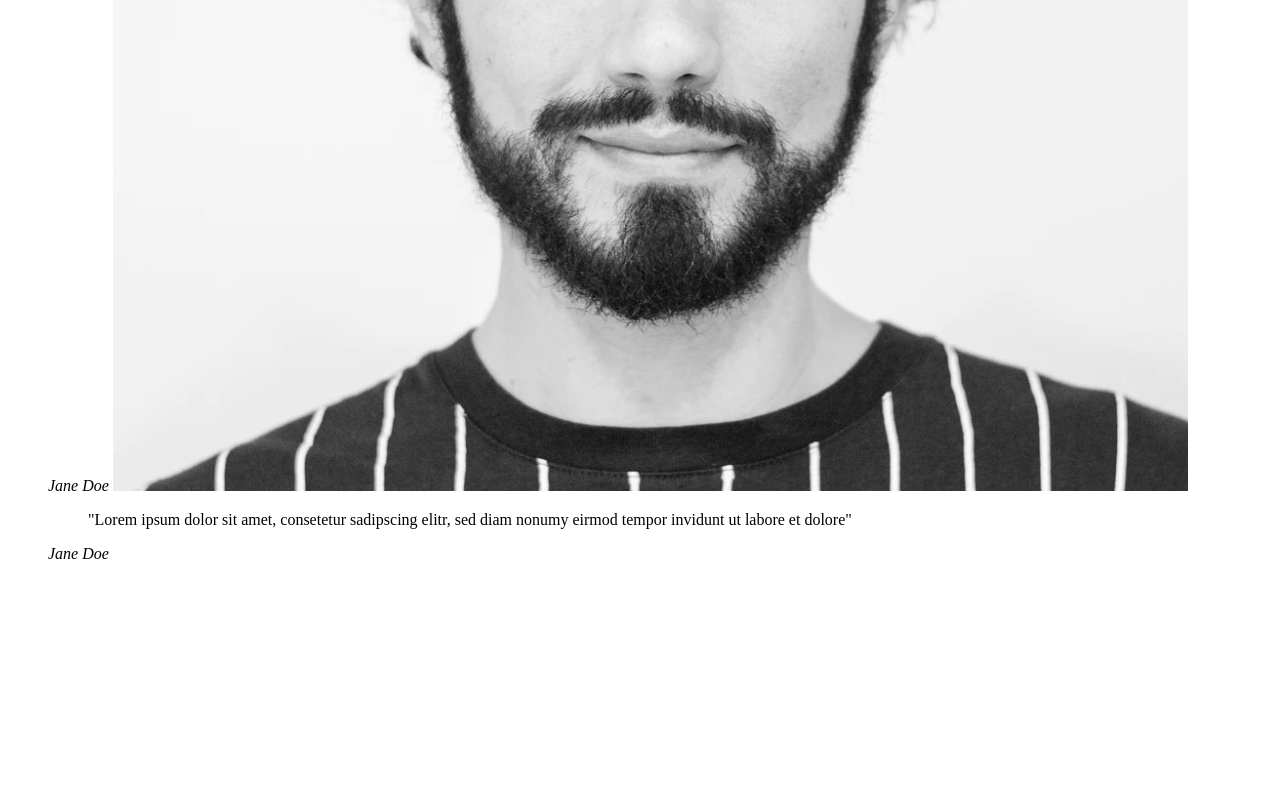
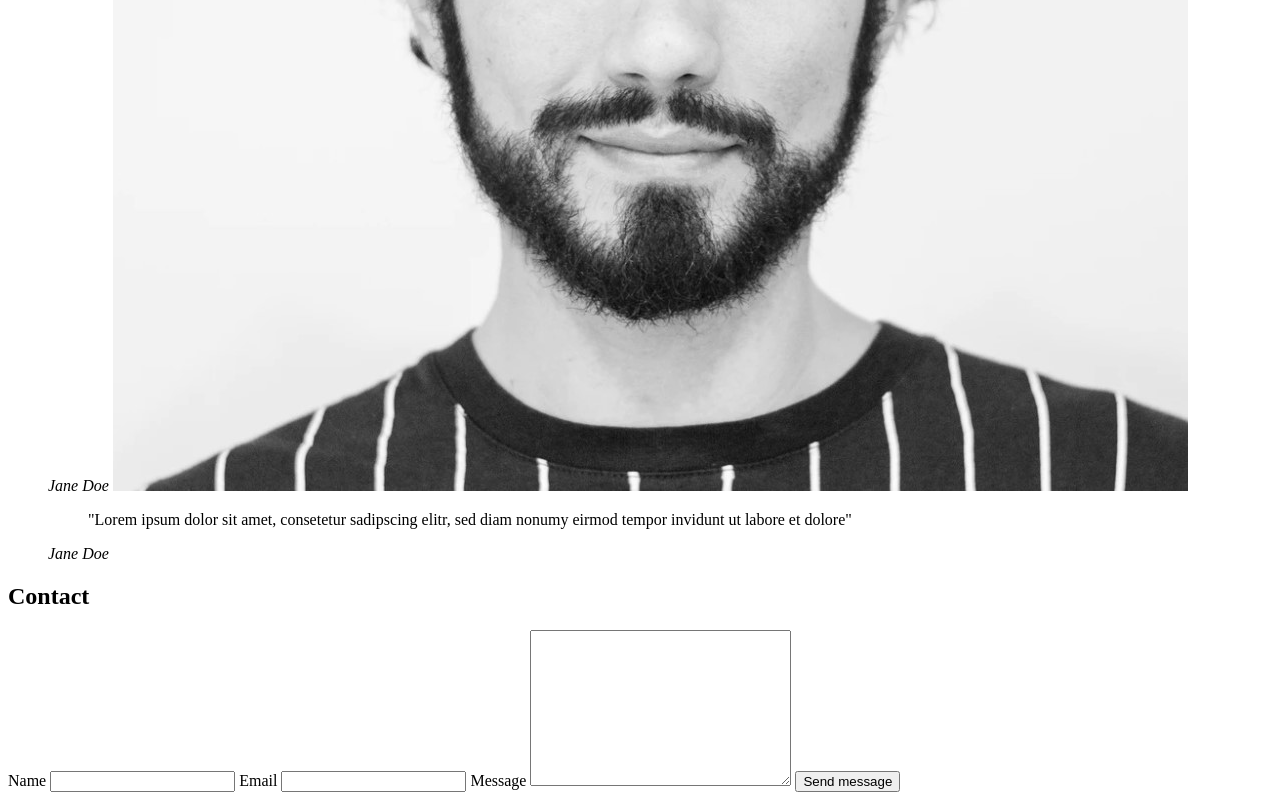
Before and after one commit to brettl1991/Landing-Page, a plain HTML site: page index.html in a window 1280 px wide. Shown: the part 4253-5053 px from the top of the page. Before the commit the page ends 4832 px from the top, so only its background shows below. Drawn offline with Linux system fonts and the light colour scheme.

Commit message:
Defining the contact-left section

```diff
--- a/index.html
+++ b/index.html
@@ -100,5 +100,22 @@
         </ul>
       </div>
     </section>
+    <section class="contact-section">
+      <div class="container">
+        <div class="contact-left">
+          <h2>Contact</h2>
+          <form action="">
+            <label for="name">Name</label>
+            <input type="text" id="name" name="name" />
+
+            <label for="email">Email</label>
+            <input type="email" id="email" name="email">
+            <label for="message">Message</label>
+            <textarea name="message" id="message" cols="30" rows="10"></textarea>
+            <input type="submit" class="send-message-cta" value="Send message">
+          </form>
+        </div>
+      </div>
+    </section>
   </body>
 </html>
```
